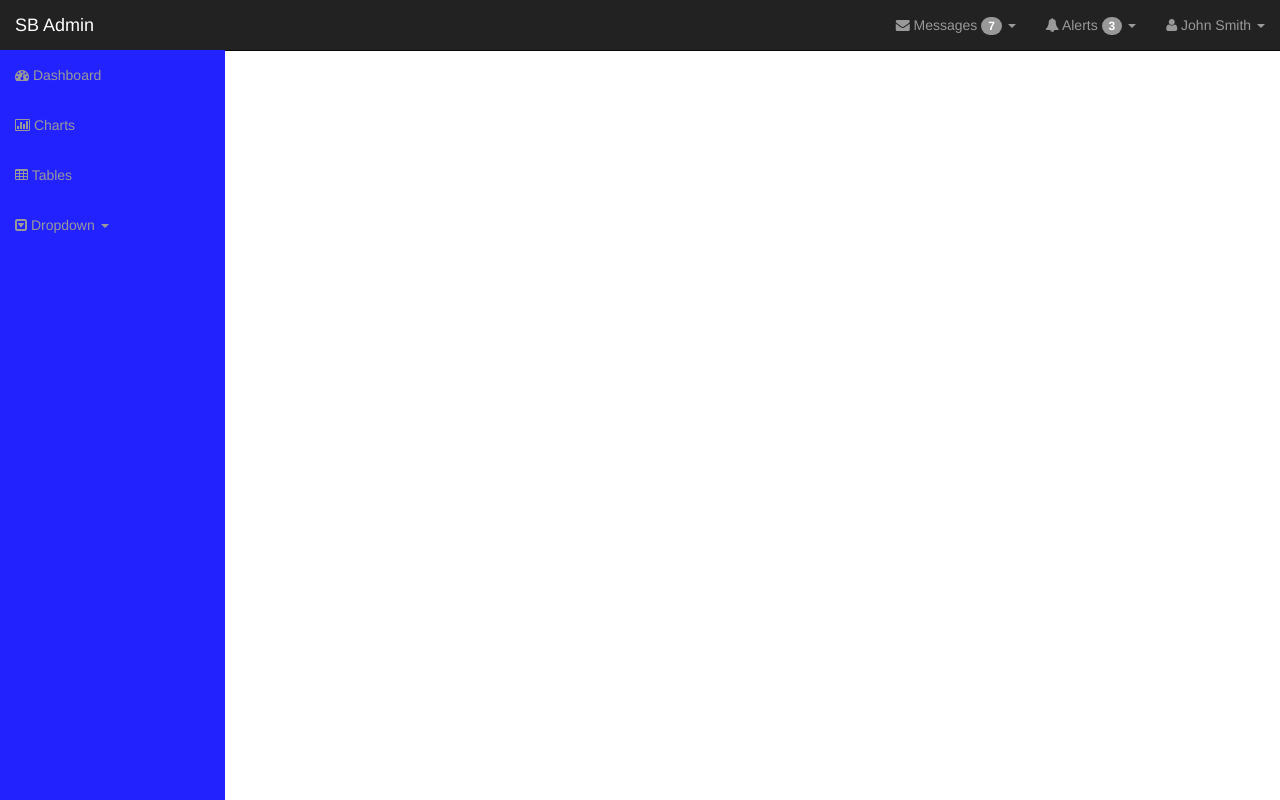
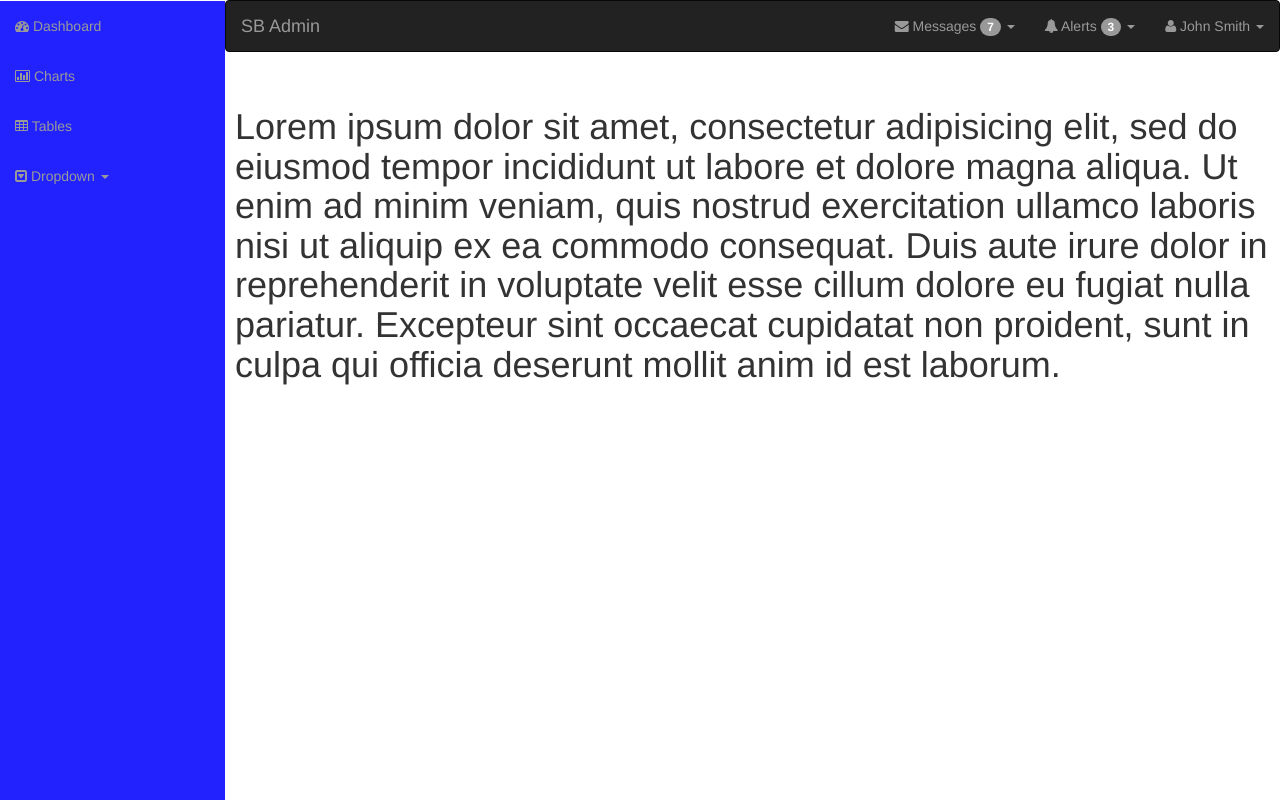
Before and after one commit to Infiwork/Globalisimo.com, a plain HTML site: page index.html in a window 1280 px wide. Drawn offline with Linux system fonts and the light colour scheme.

Commit message:
Barras de navegación en su lugar

```diff
--- a/css/sb-admin.css
+++ b/css/sb-admin.css
@@ -11,7 +11,6 @@ For more info and more free Bootstrap 3 HTML themes, visit http://startbootstrap
 /* Global Styles */
 
 body {
-  margin-top: 50px;
 }
 
 #wrapper {
@@ -103,7 +102,6 @@ table.tablesorter thead tr th:hover {
 	left: 225px;
 	width: 225px;
 	position: fixed;
-	top: 50px;
 	height: 100%;
 	border-radius: 0;
 	border: none;
--- a/index.html
+++ b/index.html
@@ -21,7 +21,7 @@
     <div id="wrapper">
 
       <!-- Sidebar -->
-      <nav class="navbar navbar-inverse navbar-fixed-top" role="navigation">
+      <nav class="navbar navbar-inverse " role="navigation">
         <!-- Brand and toggle get grouped for better mobile display -->
         <div class="navbar-header">
           <button type="button" class="navbar-toggle" data-toggle="collapse" data-target=".navbar-ex1-collapse">
@@ -32,9 +32,7 @@
           </button>
           <a class="navbar-brand" href="index.html">SB Admin</a>
         </div>
-
-        <!-- Collect the nav links, forms, and other content for toggling -->
-        <div class="collapse navbar-collapse navbar-ex1-collapse">
+        <!--Contenido de side-nav-->
         <ul class="nav navbar-nav side-nav">
           <li><a href="index.html"><i class="fa fa-dashboard"></i> Dashboard</a></li>
           <li><a href="charts.html"><i class="fa fa-bar-chart-o"></i> Charts</a></li>
@@ -49,6 +47,9 @@
             </ul>
           </li>
         </ul>
+        <!-- Collect the nav links, forms, and other content for toggling -->
+        <div class="collapse navbar-collapse navbar-ex1-collapse">
+
 
           <ul class="nav navbar-nav navbar-right navbar-user">
             <li class="dropdown messages-dropdown">
@@ -115,7 +116,12 @@
       <div id="page-wrapper">
 
         <div class="row">
-
+          <h1>Lorem ipsum dolor sit amet, consectetur adipisicing elit, sed do eiusmod
+          tempor incididunt ut labore et dolore magna aliqua. Ut enim ad minim veniam,
+          quis nostrud exercitation ullamco laboris nisi ut aliquip ex ea commodo
+          consequat. Duis aute irure dolor in reprehenderit in voluptate velit esse
+          cillum dolore eu fugiat nulla pariatur. Excepteur sint occaecat cupidatat non
+          proident, sunt in culpa qui officia deserunt mollit anim id est laborum.</h1>
         </div><!-- /.row -->
 
 
```
Lines whose indentation alone changed are shown as unchanged.
